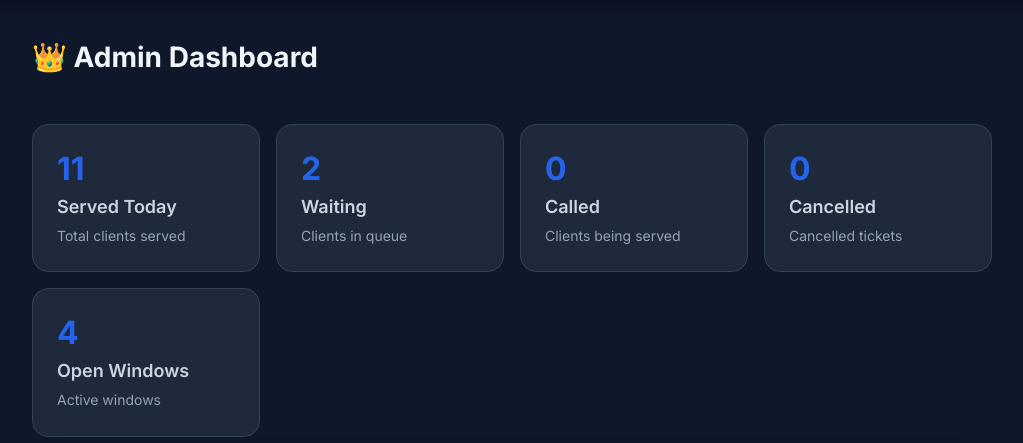
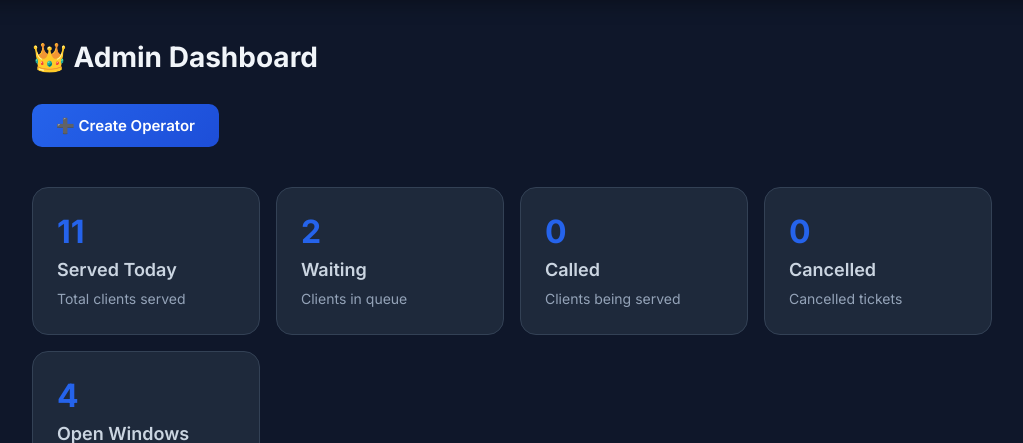
Before and after one commit to sodatovruslan/queuebank, a Django app: page /dashboard/ in a window 1280 px wide. Shown: the part 57-500 px from the top of the page, without its empty margins (128-1151 px from the left). Run offline with Django 5.2, Linux system fonts and the light colour scheme; a user stored in the database is signed in; data comes from the database, SQL or seed files in the repository.

Commit message:
Add create operator button to dashboard

```diff
--- a/templates/dashboard/dashboard.html
+++ b/templates/dashboard/dashboard.html
@@ -4,6 +4,8 @@
 <div class="container">
     <h2>👑 Admin Dashboard</h2>
     <br>
+    <a href="{% url 'create_operator' %}" class="btn">➕ Create Operator</a>
+    <br><br>
 
     <div class="services">
         <div class="service-card">
@@ -45,6 +47,7 @@
         </div>
         {% endfor %}
     </div>
+
     <meta http-equiv="refresh" content="10">
 </div>
 {% endblock %}
```
